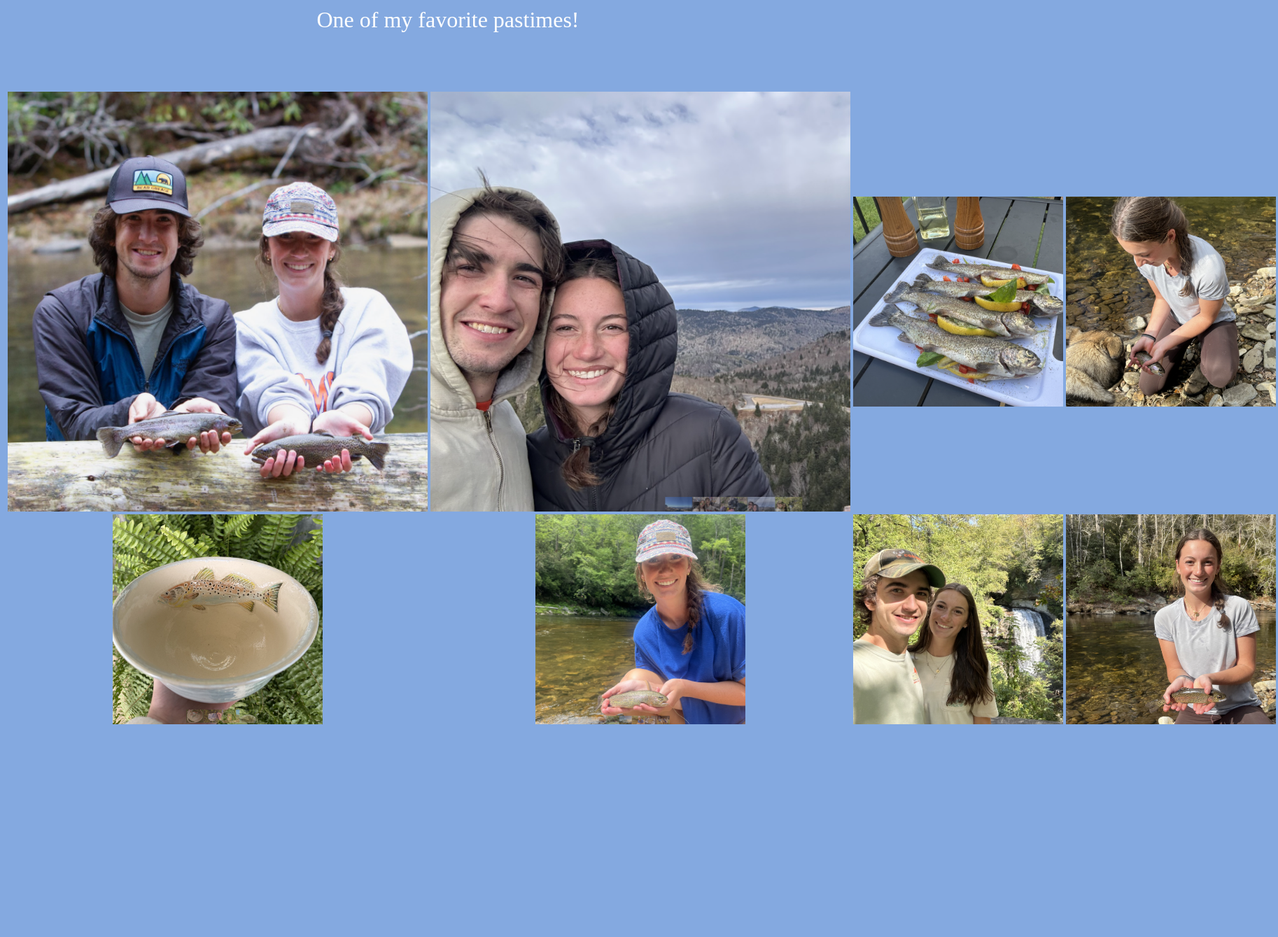
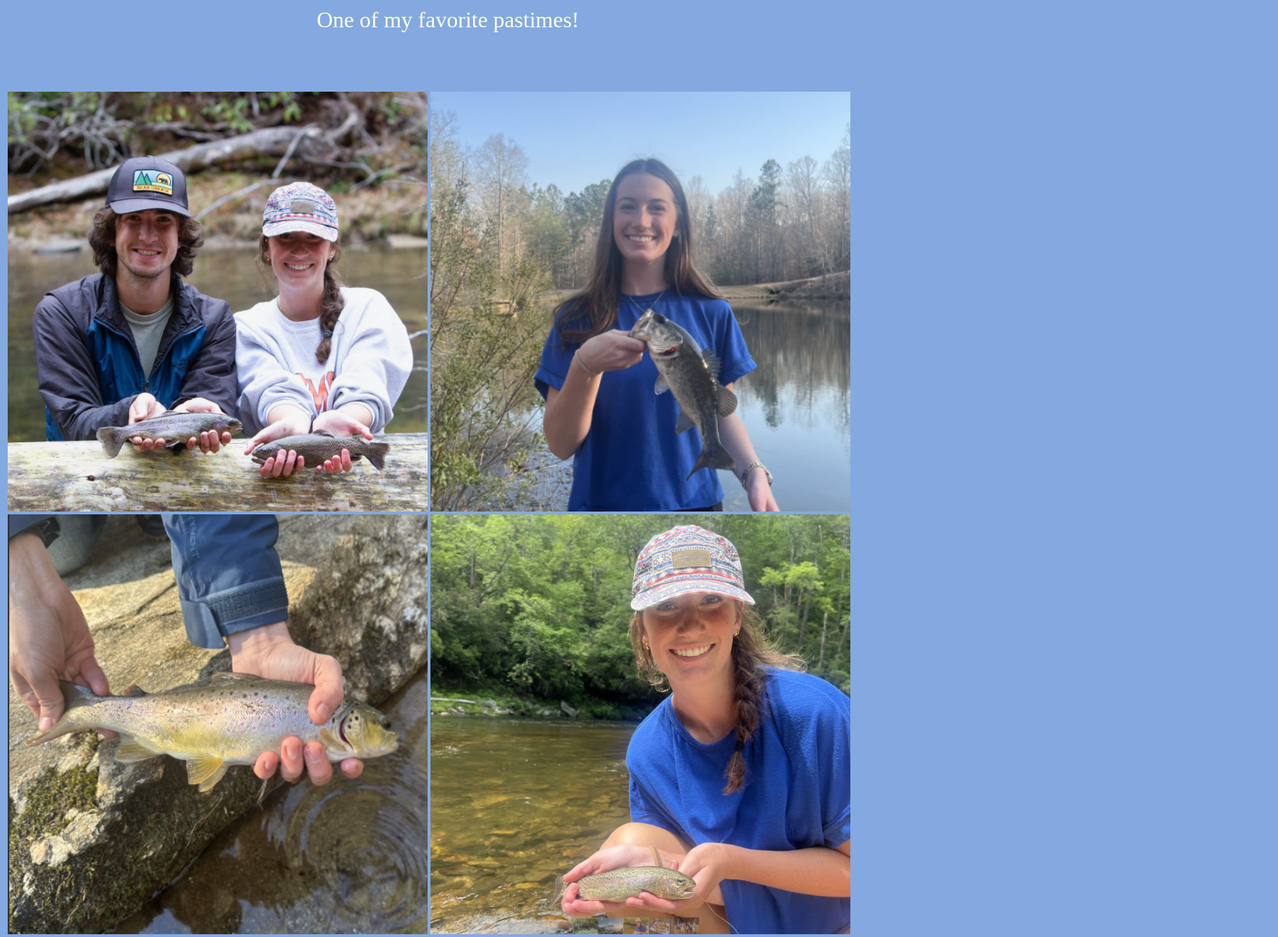
Before and after one commit to MollyRobi/mollylife, a plain HTML site: page troutpage.html in a window 1280 px wide. Shown: the part 280-1619 px from the top of the page at 70% size, 1826 px wide, since content can reach past the window. Before the commit the page ends 1326 px from the top, so only its background shows below. Drawn offline with Linux system fonts and the light colour scheme.

Commit message:
Update troutpage.html

```diff
--- a/troutpage.html
+++ b/troutpage.html
@@ -25,30 +25,18 @@
 <table>
          <tr>
         <th>
-           <img src="https://mollyrobi.github.io/mollylife/troutpaul.png"width="600px" height="600px">
+          <img src="https://mollyrobi.github.io/mollylife/troutpaul.png"width="600px" height="600px">
         </th>
         <th>
-           <img src="https://mollyrobi.github.io/mollylife/devilsct.png"width="600px" height="600px">
-        </th>
-        <th>
-           <img src="https://mollyrobi.github.io/mollylife/dinner.png"width="300px" height="300px">
-        </th>
-        <th>
-           <img src="https://mollyrobi.github.io/mollylife/dogtrout.png"width="300px" height="300px">
+           <img src="https://mollyrobi.github.io/mollylife/troutbass.png"width="600px" height="600px">
         </th>
       </tr>
   <tr>
     <th>
-           <img src="https://mollyrobi.github.io/mollylife/seatrout.png"width="300px" height="300px">
+           <img src="https://mollyrobi.github.io/mollylife/troutbrown.png"width="600px" height="600px">
         </th>
         <th>
-           <img src="https://mollyrobi.github.io/mollylife/trouthat.png"width="300px" height="300px">
-        </th>
-        <th>
-           <img src="https://mollyrobi.github.io/mollylife/waterfall.png"width="300px" height="300px">
-        </th>
-        <th>
-         <img src="https://mollyrobi.github.io/mollylife/troutnohat.png"width="300px" height="300px">
+           <img src="https://mollyrobi.github.io/mollylife/trouthat.png"width="600px" height="600px">
         </th>
       </tr>
 </table>
```
